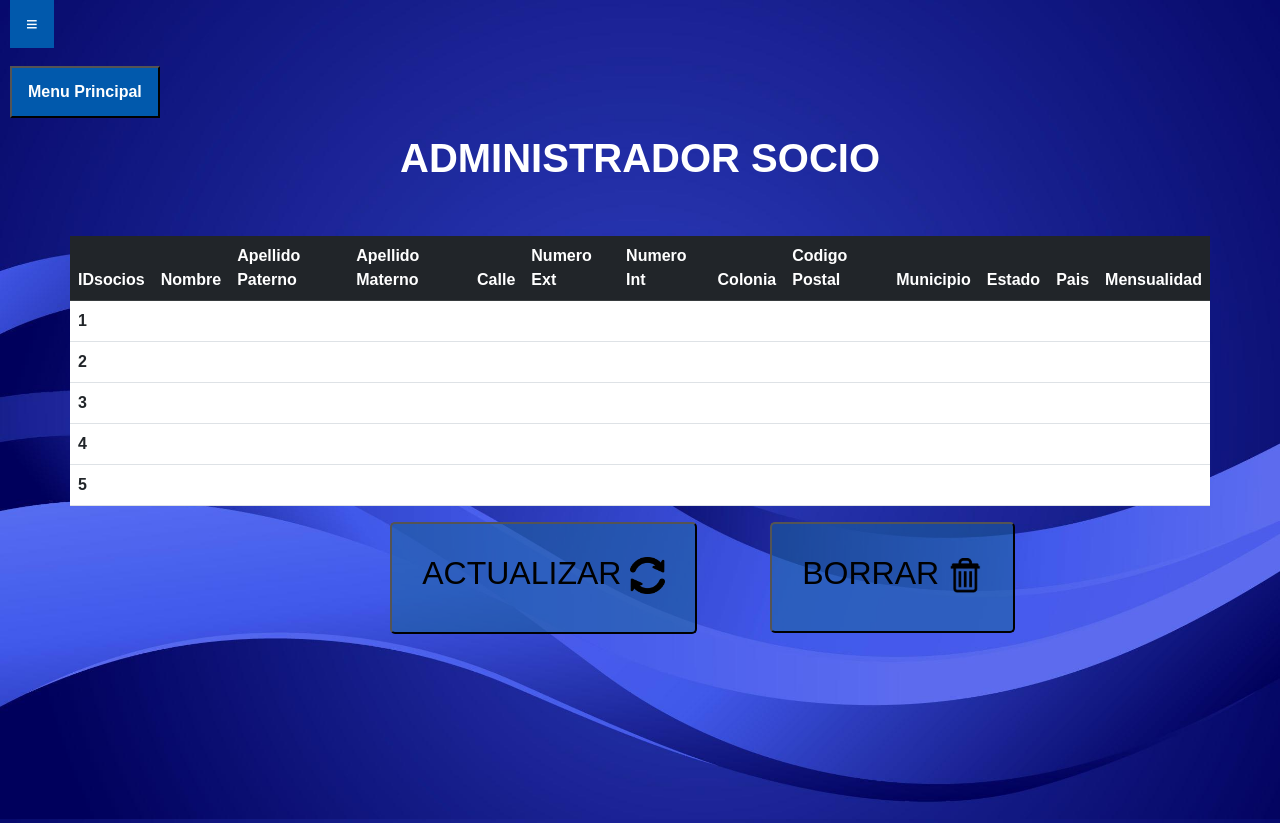
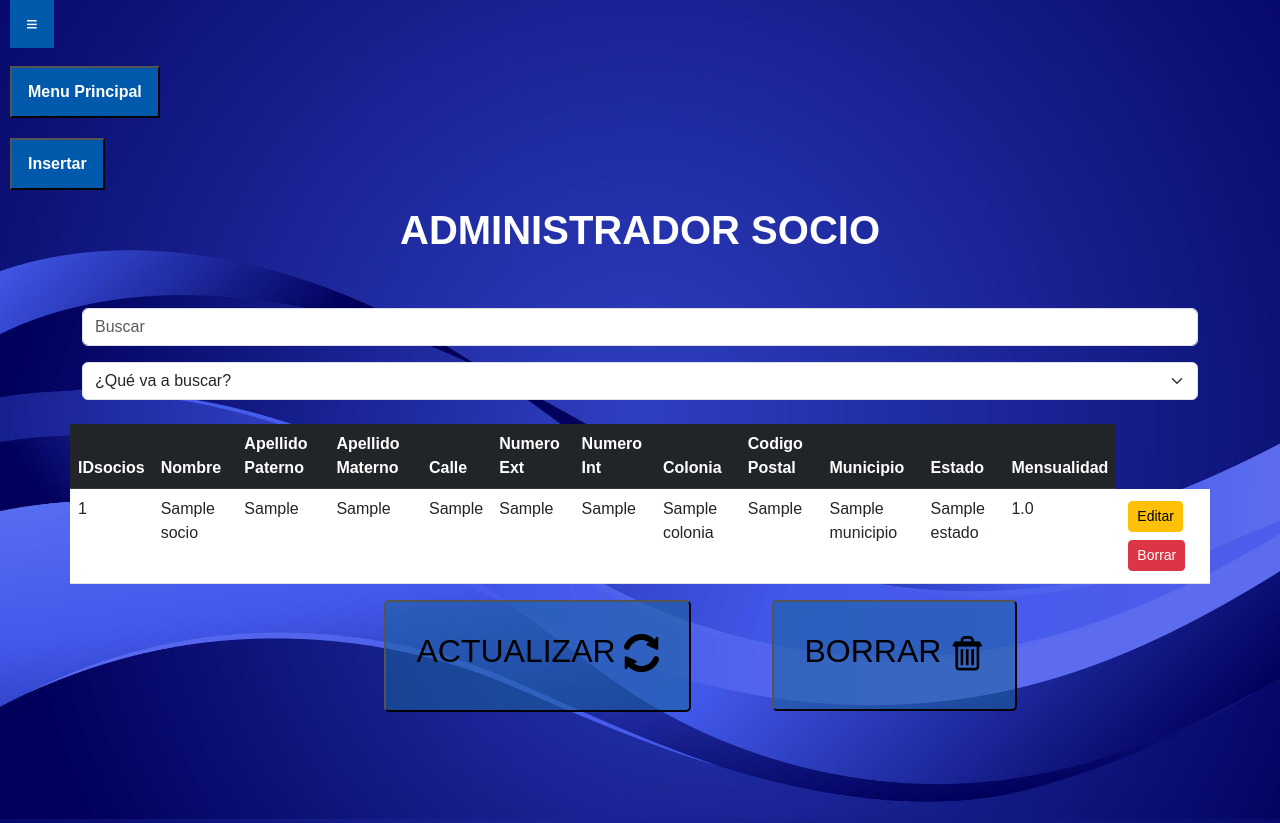
Before and after one commit to ASPXE/proyecto-programacion-web, a Django app: page /administradorsocio/ in a window 1280 px wide; the page is wider, and only the part inside the window is pictured. Shown: the top 823 px of that part. Run offline with Django 4.2, Linux system fonts and the light colour scheme; tables that the repository leaves empty hold one stand-in row (values such as "Sample post"); lists and menus that the app fills with data are empty; some libraries are stand-ins or nearby versions.

Commit message:
Los botones de insertar, editar y eliminar han sido agregados pero no son funcionales. De igual manera, se han agregado los combobox para elegir el campo por el cual se va a buscar pero no son operativos.

```diff
--- a/ProgramacionWeb/webapp/templates/FrontEnd/pag/administradorsocio.html
+++ b/ProgramacionWeb/webapp/templates/FrontEnd/pag/administradorsocio.html
@@ -27,6 +27,11 @@
         {%csrf_token%}
         <button class="toggle" id="regresarmenu">Menu Principal</button>
     </form>
+    <!--TODO Agregar el action que habra el pop-up para insertar un socio-->
+    <form method="POST" action="">
+        {%csrf_token%}
+        <button class="toggle" id="crearsocio">Insertar</button>
+    </form>
     <div class="container-menu">
       <nav class="menu">
           <img  src="{%static 'img/gym-near.png'%}" width="70" height="70" class="pb-2" >
@@ -41,8 +46,34 @@
         <div class="form-group text-center textwhite">
             <label class="fs-1 fw-bold pb-5">ADMINISTRADOR SOCIO</label>
         </div>
+        <form action>
+        <div class=" g-5 pb-4 ">
+          <input type="search" class="form-control " id="buscador"
+            placeholder="Buscar">
+        </form>
+        <div class="pt-3">
+          <form action>
+            <select class="form-select" id="cbAdm">
+              <option selected>¿Qué va a buscar?</option>
+              <option value="1">Matricula</option>
+              <option value="2">Nombre</option>
+              <option value="3">1°Apellido</option>
+              <option value="4">2°Apellido</option>
+              <option value="5">Mensualidad</option>
+              <option value="6">Vencimiento</option>
+              <option value="7">Dirección</option>
+              <option value="8">Código Postal</option>
+              <option value="8">Colonia</option>
+              <option value="8">Municipio</option>
+              <option value="8">Estado</option>
+              <option value="8">Pais</option>
 
-        <form class="row">
+            </select>
+          </form>
+        </div>
+      </div>
+        <form class="row" action="{%url 'administradorsocio'%}">
+            {%csrf_token%}
             <table class="table">
                 <thead>
                   <tr class="table-dark">
@@ -57,83 +88,27 @@
                     <th scope="col">Codigo Postal</th>
                     <th scope="col">Municipio</th>
                     <th scope="col">Estado</th>
-                    <th scope="col">Pais</th>
                     <th scope="col">Mensualidad</th>
                   </tr>
                 </thead>
                 <tbody>
+                  {%for socio in socios%}
                   <tr>
-                    <th scope="row">1</th>
-                    <td></td>
-                    <td></td>
-                    <td></td>
-                    <td></td>
-                    <td></td>
-                    <td></td>
-                    <td></td>
-                    <td></td>
-                    <td></td>
-                    <td></td>
-                    <td></td>
-                    <td></td>
+                    <td>{{socio.id}}</td>
+                    <td>{{socio.nombres}}</td>
+                    <td>{{socio.apellidoP}}</td>
+                    <td>{{socio.apellidoM}}</td>
+                    <td>{{socio.calle}}</td>
+                    <td>{{socio.numExt}}</td>
+                    <td>{{socio.numInt}}</td>
+                    <td>{{socio.colonia}}</td>
+                    <td>{{socio.cp}}</td>
+                    <td>{{socio.municipio}}</td>
+                    <td>{{socio.estado}}</td>
+                    <td>{{socio.mensualidad}}</td>
+                      <td> <form action=""><button type="button" class="btn btn-warning btn-sm m-1">Editar</button><button type="button" class="btn btn-danger btn-sm m-1">Borrar</button></td></form>
                   </tr>
-                  <tr>
-                    <th scope="row">2</th>
-                    <td></td>
-                    <td></td>
-                    <td></td>
-                    <td></td>
-                    <td></td>
-                    <td></td>
-                    <td></td>
-                    <td></td>
-                    <td></td>
-                    <td></td>
-                    <td></td>
-                    <td></td>
-                  </tr>
-                  <tr>
-                    <th scope="row">3</th>
-                    <td colspan="2"></td>
-                    <td></td>
-                    <td></td>
-                    <td></td>
-                    <td></td>
-                    <td></td>
-                    <td></td>
-                    <td></td>
-                    <td></td>
-                    <td></td>
-                    <td></td>
-                  </tr>
-                  <tr>
-                    <th scope="row">4</th>
-                    <td colspan="2"></td>
-                    <td></td>
-                    <td></td>
-                    <td></td>
-                    <td></td>
-                    <td></td>
-                    <td></td>
-                    <td></td>
-                    <td></td>
-                    <td></td>
-                    <td></td>
-                  </tr>
-                  <tr>
-                    <th scope="row">5</th>
-                    <td colspan="2"></td>
-                    <td></td>
-                    <td></td>
-                    <td></td>
-                    <td></td>
-                    <td></td>
-                    <td></td>
-                    <td></td>
-                    <td></td>
-                    <td></td>
-                    <td></td>
-                  </tr>
+                  {%endfor%}
                 </tbody>
               </table>
 
--- a/ProgramacionWeb/webapp/templates/FrontEnd/pag/menu.html
+++ b/ProgramacionWeb/webapp/templates/FrontEnd/pag/menu.html
@@ -70,7 +70,7 @@
                      </button>
                   <div class="d-flex mt-3"></div>
                   </form>
-                  <form class="col-lg-5 mt-4 mt-lg-0 m-2 center" method="POST" action="{%url 'servicios'%}">
+                  <form class="col-lg-5 mt-4 mt-lg-0 m-2 center" method="POST" action="{%url 'administradorservicios'%}">
                      {%csrf_token%}
                      <button type="submit" class="d-flex member" class="btn btn-outline-light" >
                         <h1>SERVICIOS
--- a/ProgramacionWeb/webapp/templates/FrontEnd/pag/servicios.html
+++ b/ProgramacionWeb/webapp/templates/FrontEnd/pag/servicios.html
@@ -23,8 +23,7 @@
 <body>
     <input type="checkbox" class="toggle-check" id="toggle" hidden>
     <label class="toggle fw-bold h5 text-white" for="toggle">≡</label>
-    <!--TODO cambiar esto del menu-->
-    <form method="POST", action="{%url 'menu'%}">
+    <form method="POST" action="{%url 'menu'%}">
         {%csrf_token%}
         <button class="toggle" id="regresarmenu">Menu Principal</button>
     </form>    <div class="container-menu">
@@ -46,7 +45,7 @@
             {%csrf_token%}
                 <div class="col-3 g-5 ">
                     <label for="Snombre" class="form-label textwhite">Nombre<label id="color">*</label></label>
-                    <input type="text" class="form-control" id="Snombre" placeholder="Escribe el nombre" name="snombre" required>
+                    <input type="text" class="form-control" id="Snombre" placeholder="Escribe el nombre" name="nombreServicio" required>
                 </div>
 
 
--- a/ProgramacionWeb/webapp/views.py
+++ b/ProgramacionWeb/webapp/views.py
@@ -7,6 +7,7 @@ from centros.models import Centros
 from instalacionesCentros.models import InstalacionesCentros
 from profesores.models import Profesores
 from servicios.models import Servicios
+from socios.models import Socios
 
 
 # Create your views here.
@@ -59,7 +60,11 @@ def administrador(request):
     return render(request, 'FrontEnd/pag/administrador.html', {'centros':centros})
 
 def administradorSocio(request):
-    return render(request, 'FrontEnd/pag/administradorsocio.html')
+
+    # Recuperamos todos los registros de socios de la BD
+    socios = Socios.objects.all()
+
+    return render(request, 'FrontEnd/pag/administradorsocio.html', {'socios':socios})
 
 def administradorProfesores(request):
 
@@ -85,16 +90,16 @@ def instalaciones(request):
     return render(request, 'FrontEnd/pag/instalaciones.html')
 
 def servicios(request):
-
+    """
     if request.method == 'POST':
-        snombre = request.POST['snombre']
+        nombre = request.POST['nombreServicio']
         costo = request.POST['costo']
 
-        servicio = Servicios(nombre=snombre, costo=costo)
+        servicio = Servicios(nombre=nombre, costo=costo)
         servicio.save()
         messages.success(request, '¡Servicio registrado exitosamente!')
         return redirect('servicios')
-
+    """
     return render(request, 'FrontEnd/pag/servicios.html')
 def centros(request):
     return render(request, 'FrontEnd/pag/centro.html')
```
Also changed, not shown: ProgramacionWeb/webapp/templates/FrontEnd/pag/administrador.html (+21 -0 lines), ProgramacionWeb/webapp/templates/FrontEnd/pag/administradorinstalaciones.html (+23 -2 lines), ProgramacionWeb/webapp/templates/FrontEnd/pag/administradorservicios.html (+27 -16 lines).
